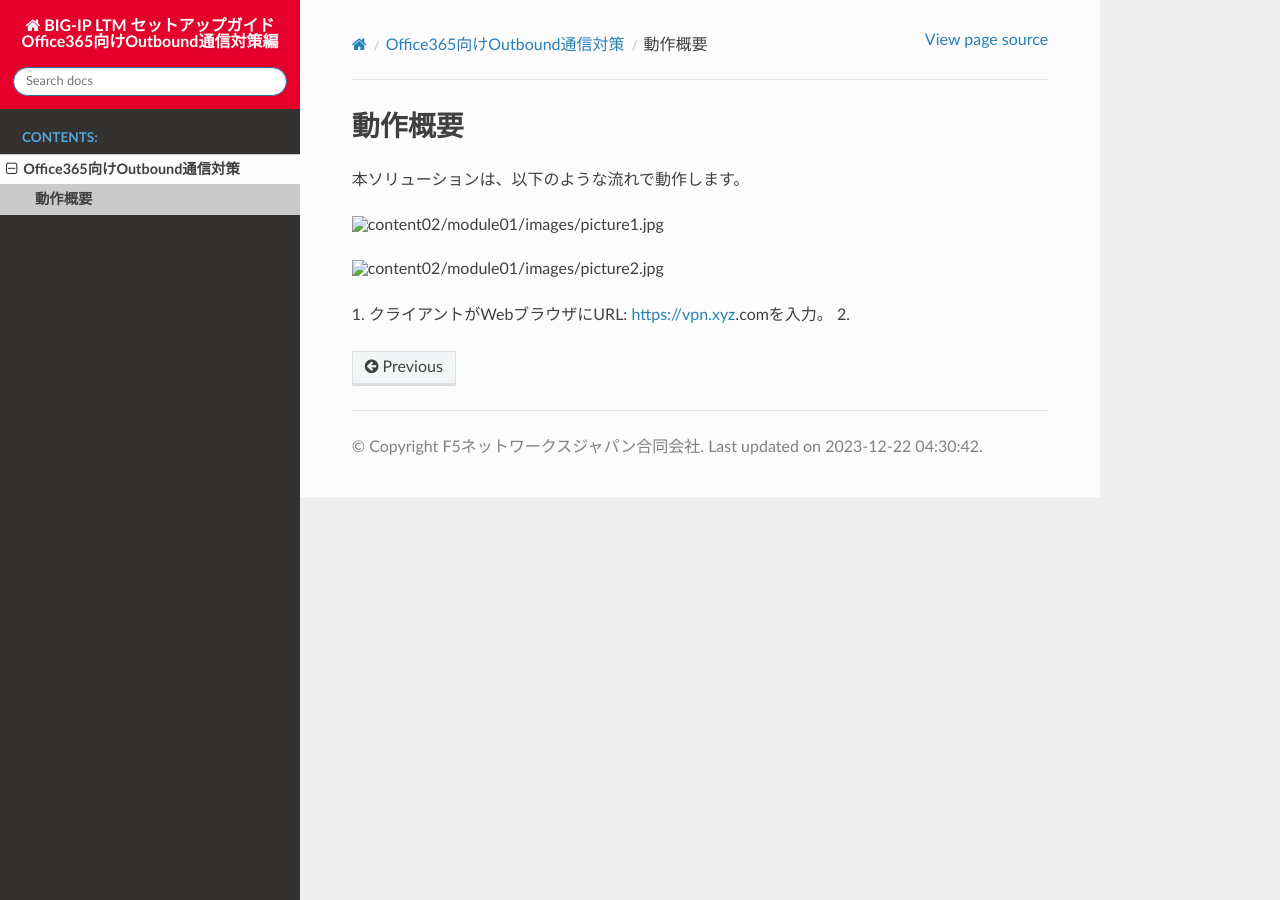
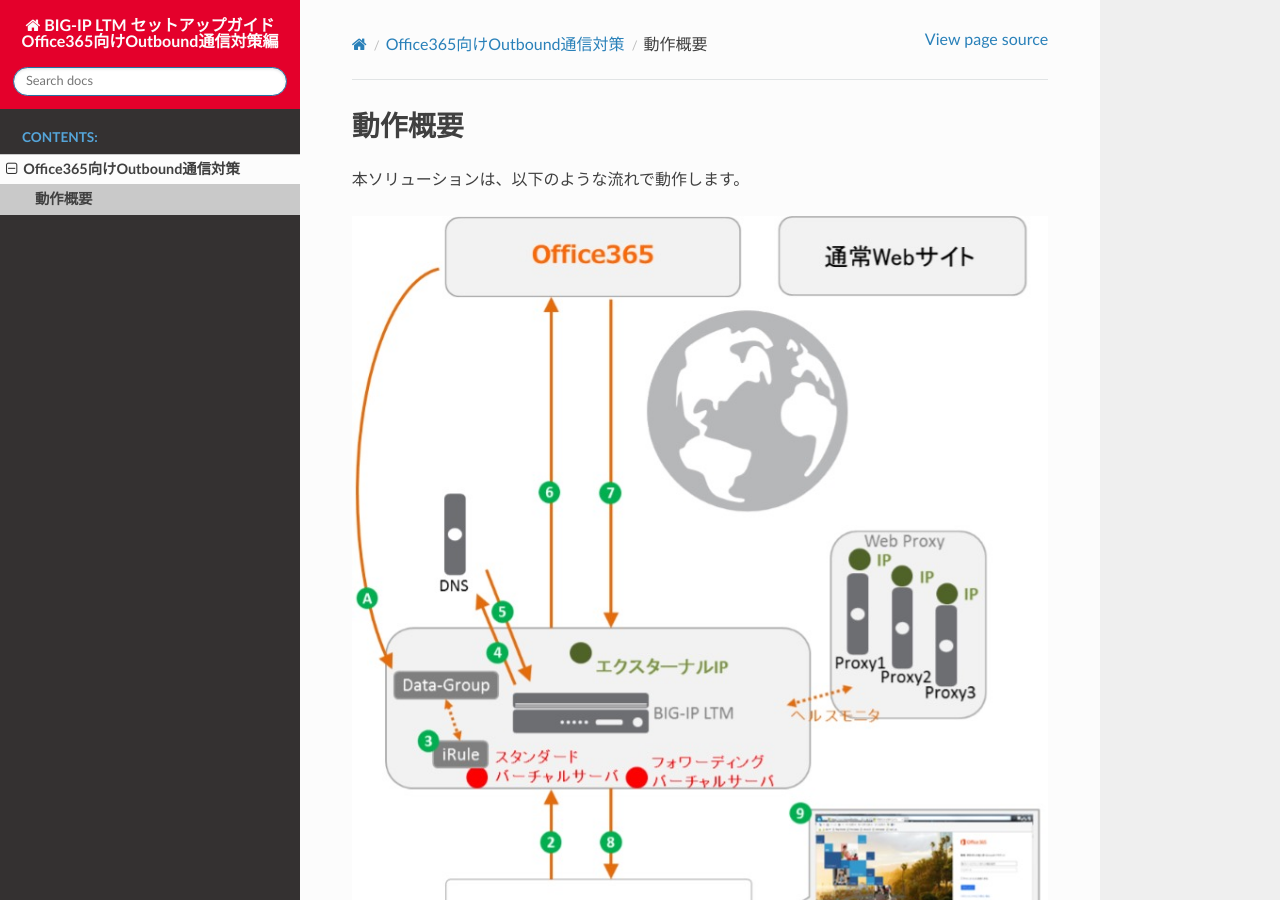
Before and after one commit to BeF5/f5j-local-breakout, a Sphinx documentation site: the page built from docs/content02/module01/module01.rst, in a window 1280 px wide and 900 px high. Built offline with Sphinx 7.4.7 and the Read the Docs theme 2.0.0, drawn with Linux system fonts in a browser that asks for light colours.

Commit message:
Update module01.rst

```diff
--- a/docs/content02/module01/module01.rst
+++ b/docs/content02/module01/module01.rst
@@ -4,8 +4,8 @@
 本ソリューションは、以下のような流れで動作します。
 
 
-.. figure:: images/picture1.jpg
-.. figure:: images/picture2.jpg
+.. figure:: images/Picture1.jpg
+.. figure:: images/Picture2.jpg
 
 1. クライアントがWebブラウザにURL: https://vpn.xyz.comを入力。
 2.
```
